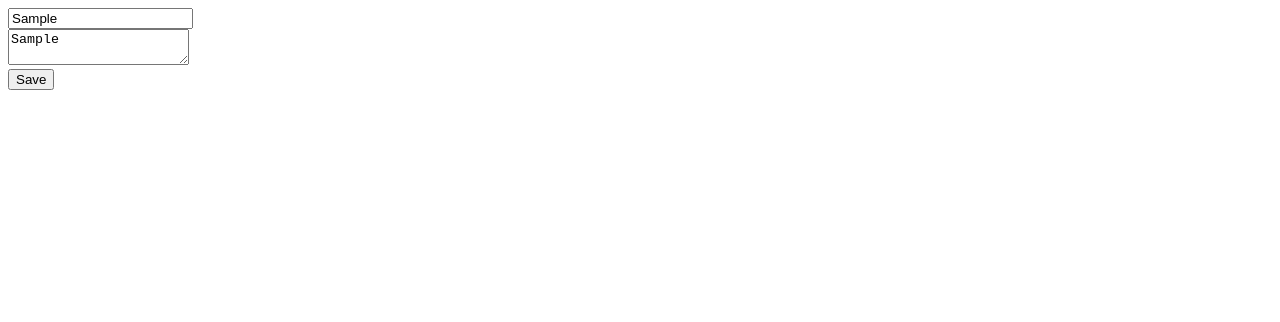
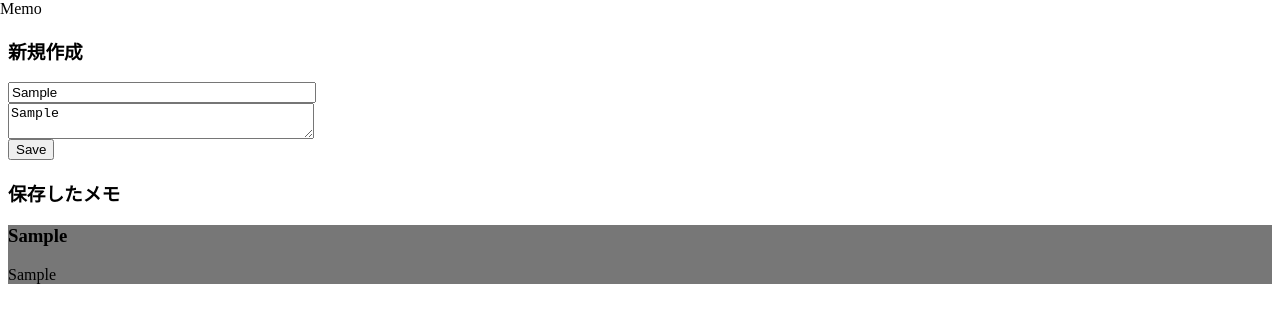
Before and after one commit to parakeet15/memo, a plain HTML site: page index.html in a window 1280 px wide. Both pictures are taken after typing "Sample", "Sample" into the empty fields and a click on the button "Save". Drawn offline with Linux system fonts and the light colour scheme.

Commit message:
保存機能の実験的な実装

```diff
--- /dev/null
+++ b/index.css
@@ -0,0 +1,17 @@
+* {
+  display: block;
+}
+
+#title {
+  width: 300px;
+  height: auto;
+}
+
+#body {
+  width: 300px;
+  height: auto;
+}
+
+div {
+  background: #777777;
+}
--- a/index.html
+++ b/index.html
@@ -3,12 +3,17 @@
 <head>
   <meta charset="UTF-8">
   <meta name="viewport" content="width=device-width, initial-scale=1.0">
+  <link rel="stylesheet" href="index.css">
   <title>Memo</title>
 </head>
 <body>
-  <div><input type="text" id="title"></div>
-  <div><textarea id="body"></textarea></div>
-  <div><button onclick="save()">Save</button></div>
+  <h3>新規作成</h3>
+  <input type="text" id="title">
+  <textarea id="body"></textarea>
+  <button onclick="save()">Save</button>
+
+  <h3>保存したメモ</h3>
+  <div id="memoes"></div>
   <script src="index.js"></script>
 </body>
 </html>
--- a/index.js
+++ b/index.js
@@ -43,13 +43,19 @@ function save() {
   const putRequest = objectStore.put(memo);
 
   putRequest.onsuccess = event => {
-    const id = event.target.result;
-    console.info(`Key path: ${id}`);
-    console.info('データを正常に保存しました');
+    const div = document.createElement('div');
+    const h3 = document.createElement('h3');
+    const p = document.createElement('p');
+    div.dataset.id = event.target.result;
+    h3.innerText = title;
+    p.innerText = body;
+    div.appendChild(h3);
+    div.appendChild(p);
+    document.getElementById('memoes').appendChild(div);
   }
 
   transaction.oncomplete = () => {
-    console.info('トランザクションが完了しました');
+    console.info('トランザクションが正常に完了しました');
   }
 }
 
```
